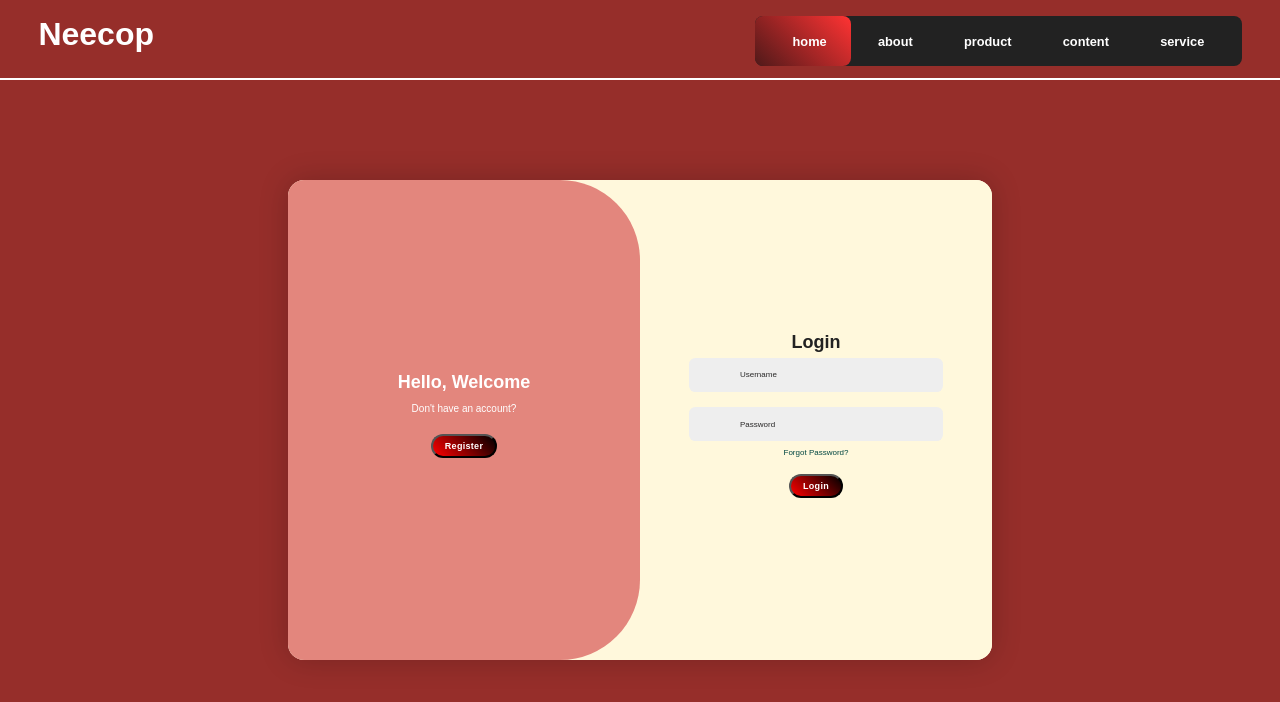
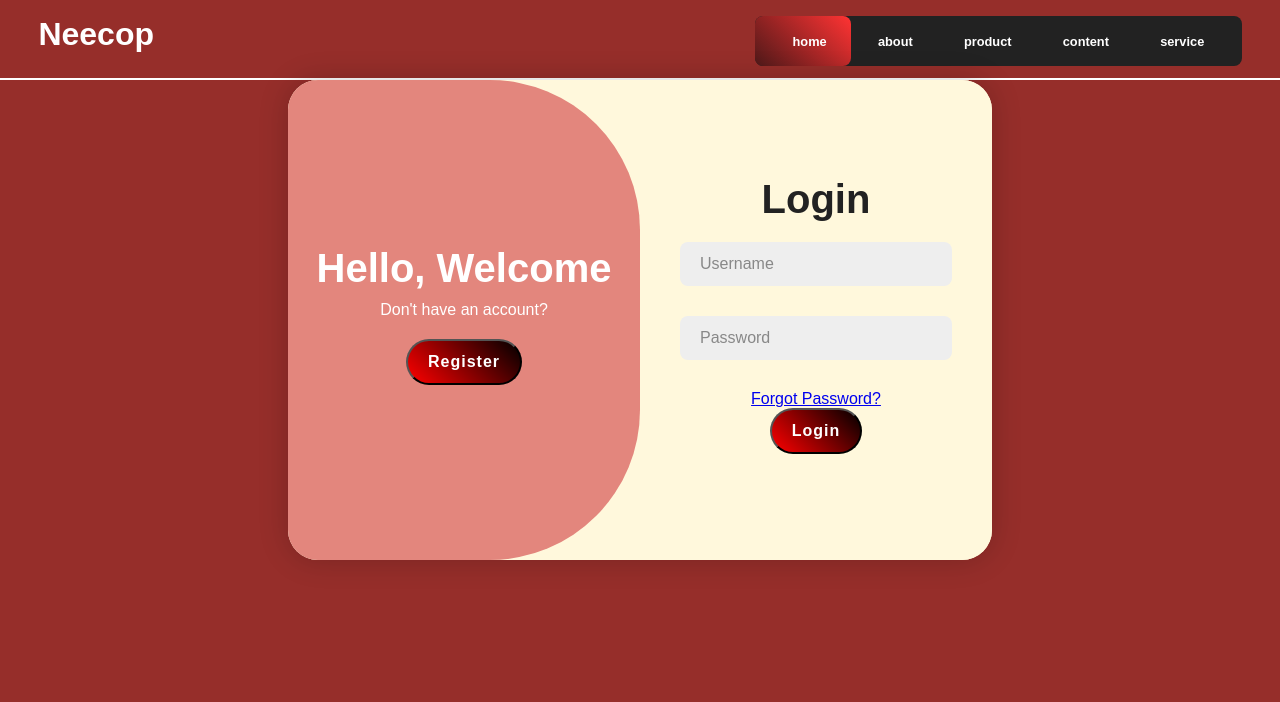
Before and after one commit to kumkumthakur2411/Neecop, a React (Vite) app: page / in a window 1280 px wide. Shown: the top 702 px of the page. Built offline with nearby package versions, Linux system fonts and the light colour scheme.

Commit message:
full frontend

```diff
--- a/src/components/Content.css
+++ b/src/components/Content.css
@@ -1,19 +1,19 @@
 .content{
-    height: 85vh ;
+    height: calc(100% - 80px);
     width:100%;
     /* background-color: burlywood; */
     display: flex;
     align-items: center;
     justify-content: center;
-    overflow: hidden;
     /* background: linear-gradient(#219780,#ef8923,#E3867D);  */
     }
+
     .container{
     position: relative;
     width: 55vw;
     height:60vh;
     background-color: cornsilk;
-    border-radius: 1em;
+    border-radius: 30px;
     box-shadow: 0 0 30px rgba(0,0,0, .2);
     overflow: hidden;
     }
@@ -27,7 +27,7 @@
     align-items: center;
     color: #222;
     text-align: center;
-    padding: 7%;
+    padding: 40px;
     z-index: 1;
     transition: .6s ease-in-out 1.2s, visibility 0s 1s;
     }
@@ -44,26 +44,26 @@
     width: 100%;
     }
     .container h1{
-    font-size: 18px;
+    font-size: 40px;
     margin: -10px 0;
     }
     .input-box{
     position: relative;
-    margin: 15px 0;
+    margin: 30px 0;
     }
     .input-box input{
     width:100%;
-    padding: 5% 18% 5% 20% ;
+    padding: 13px 50px 13px 20px;
     background: #eee;
-    border-radius: .8em;
+    border-radius: 8px;
     border:none;
     outline: none;
-    font-size: 8px;
-    color: #3a3a3a;
+    font-size: 16px;
+    color: #333;
     font-weight: 500;
     }
     .input-box input::placeholder{
-    color:#292828;
+    color:#888;
     font-weight: 400;
     }
     .input-box i{
@@ -73,22 +73,22 @@
     transform: translateY(-50%);
     color: #888;
     }
-    .forgot{
-    margin: -15px 0 15px 0;
+    .forgot-link{
+    margin: -15px 0 15px;
     }
-    .forgot a{
-    font-size: 8px;
-    color: #014640;
+    .forgot-link a{
+    font-size: 14.5px;
+    color: #333;
     text-decoration: none;
     }
     .btn{
     display: inline-block;
-    padding:5px 12px ;
+    padding: 12px 20px;
     background: linear-gradient(45deg, red,black);
     border-radius: 40px;
-    font-size: 9px;
+    font-size: 16px;
     color: white;
-    letter-spacing: .3px;
+    letter-spacing: 1px;
     text-decoration: none;
     font-weight: 600;
     }
@@ -104,6 +104,7 @@
         position: absolute;
         width: 100%;
         height:100%;
+
     }
     .toggle-box::before{
         content: '';
@@ -113,7 +114,7 @@
         background: #E3867D ;
         left: -250%;
         z-index: 2;
-        border-radius: 5em;
+        border-radius: 150px;
         transition: 2s ease-in-out;
     }
     .container.active .toggle-box::before {
@@ -153,9 +154,10 @@
         transition-delay: 1.2s;
     }
     .toggle-panel p{
-        font-size: 10px;
         margin: 20px;
     }
+
+
     .err{
         font-size: 20px;
         font-weight: 600;
```
